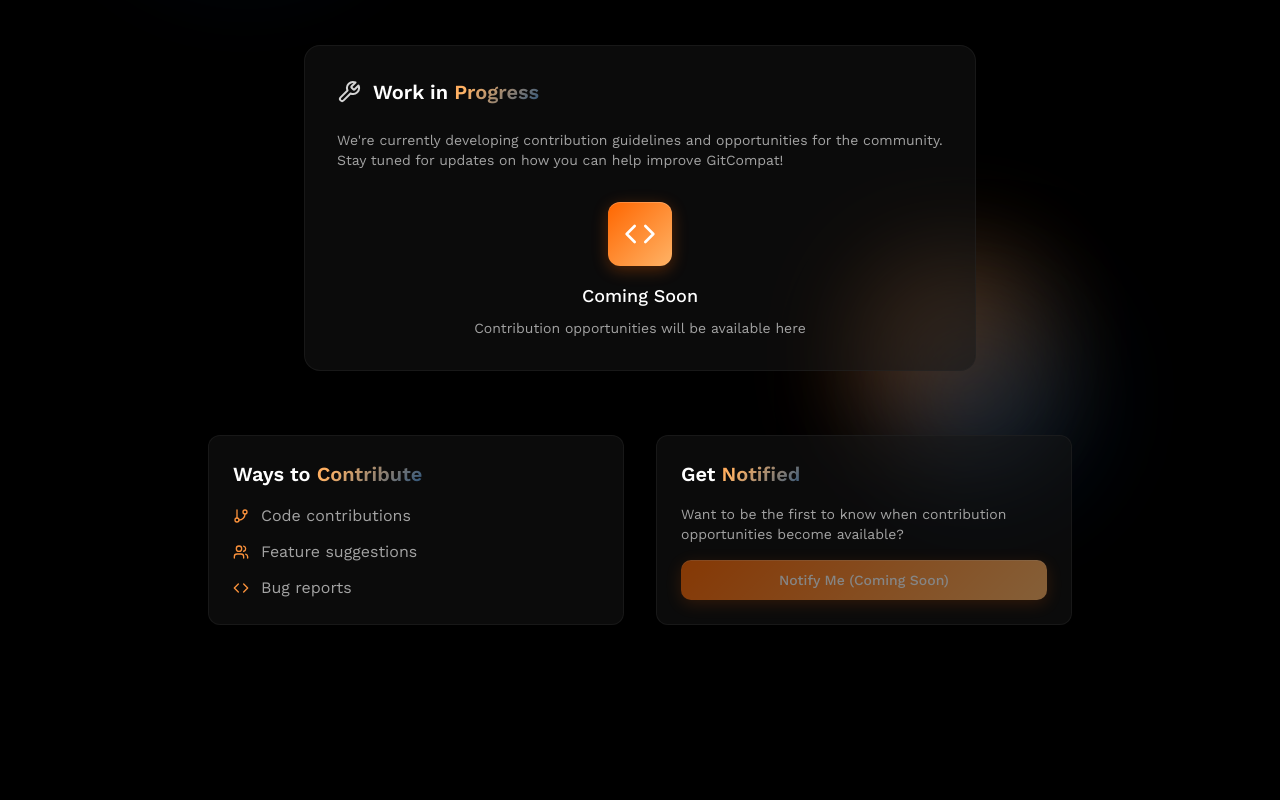
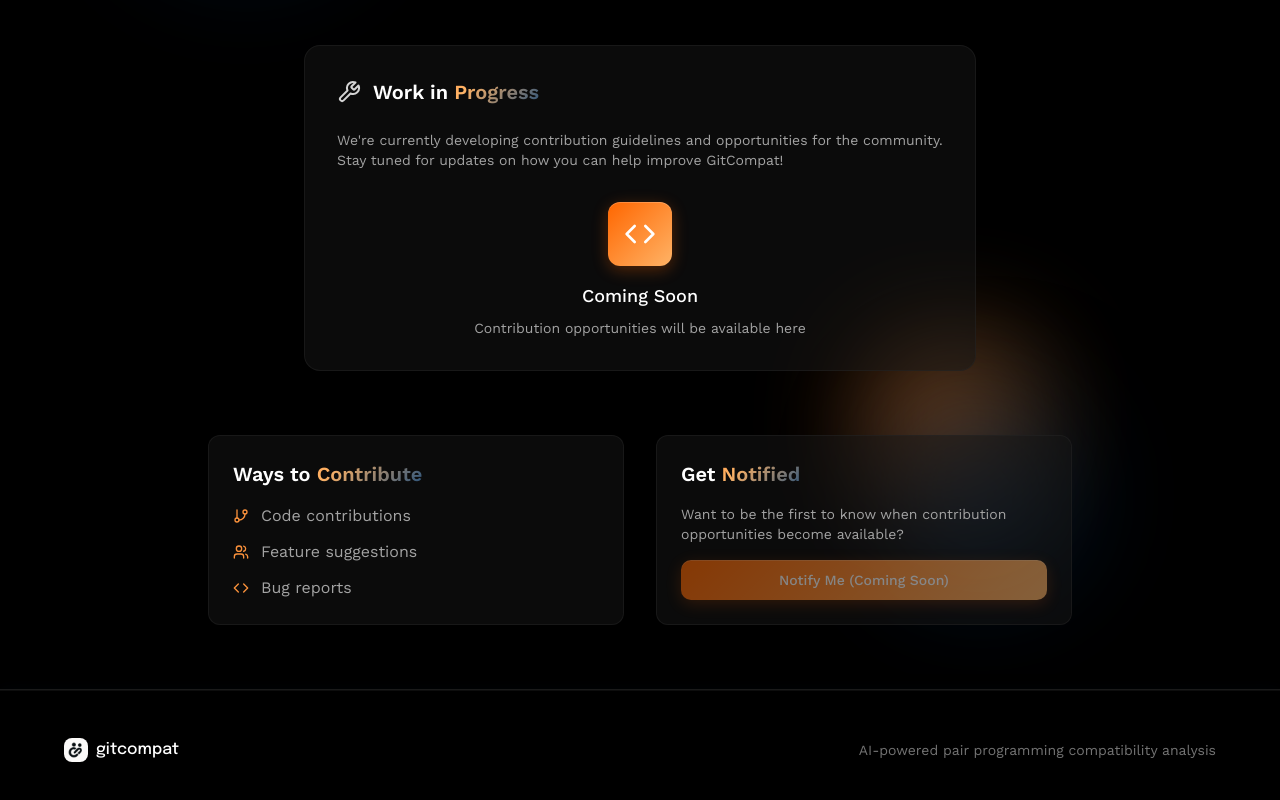
Before and after one commit to puri-adityakumar/gitcompat, a Next.js app: page /contribute in a window 1280 px wide. Shown: the part 348-1148 px from the top of the page. Before the commit the page ends 1037 px from the top, so only its background shows below. Built offline with nearby package versions, Linux system fonts and the light colour scheme.

Commit message:
feat: footer for all routes

```diff
--- a/app/analyze/page.tsx
+++ b/app/analyze/page.tsx
@@ -2,6 +2,7 @@
 
 import { useState } from "react"
 import UniversalNavbar from "@/components/UniversalNavbar"
+import Footer from "@/components/Footer"
 import AnalyzeHero from "@/components/analyze/AnalyzeHero"
 import AnalysisForm from "@/components/analyze/AnalysisForm"
 import AnalysisInfo from "@/components/analyze/AnalysisInfo"
@@ -34,6 +35,8 @@
                 />
                 <AnalysisInfo onSetPair={handleSetPair} />
             </main>
+
+            <Footer />
         </div>
     )
 }
--- a/app/contribute/page.tsx
+++ b/app/contribute/page.tsx
@@ -1,6 +1,7 @@
 "use client"
 
 import UniversalNavbar from "@/components/UniversalNavbar"
+import Footer from "@/components/Footer"
 import { Button } from "@/components/ui/button"
 import { Wrench, Code, GitBranch, Users } from "lucide-react"
 
@@ -88,6 +89,8 @@
                     </div>
                 </div>
             </main>
+
+            <Footer />
         </div>
     )
 }
--- a/app/page.tsx
+++ b/app/page.tsx
@@ -2,7 +2,7 @@
 import Hero from "@/components/home/Hero"
 import Features from "@/components/home/Features"
 import HowItWorks from "@/components/home/HowItWorks"
-import Footer from "@/components/home/Footer"
+import Footer from "@/components/Footer"
 
 export default function HomePage() {
   return (
--- a/app/results/page.tsx
+++ b/app/results/page.tsx
@@ -4,6 +4,7 @@
 import Link from "next/link"
 import { useSearchParams } from "next/navigation"
 import UniversalNavbar from "@/components/UniversalNavbar"
+import Footer from "@/components/Footer"
 import { Button } from "@/components/ui/button"
 import { Card, CardContent, CardDescription, CardHeader, CardTitle } from "@/components/ui/card"
 import { Progress } from "@/components/ui/progress"
@@ -344,6 +345,8 @@
                     </Link>
                 </div>
             </main>
+
+            <Footer />
         </div>
     )
 }
```
Also changed, not shown: components/Footer.tsx (renamed from components/home/Footer.tsx).
